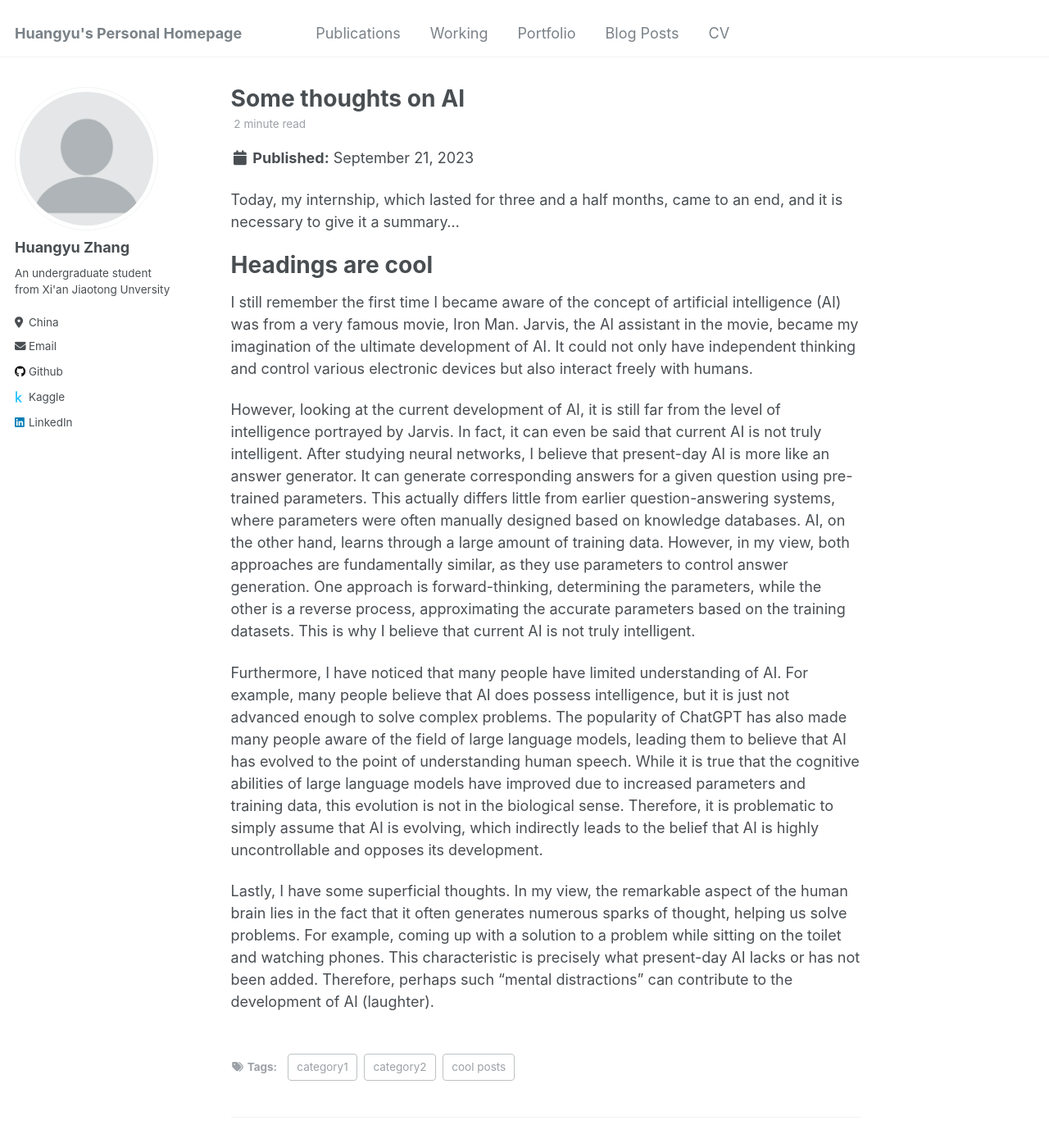
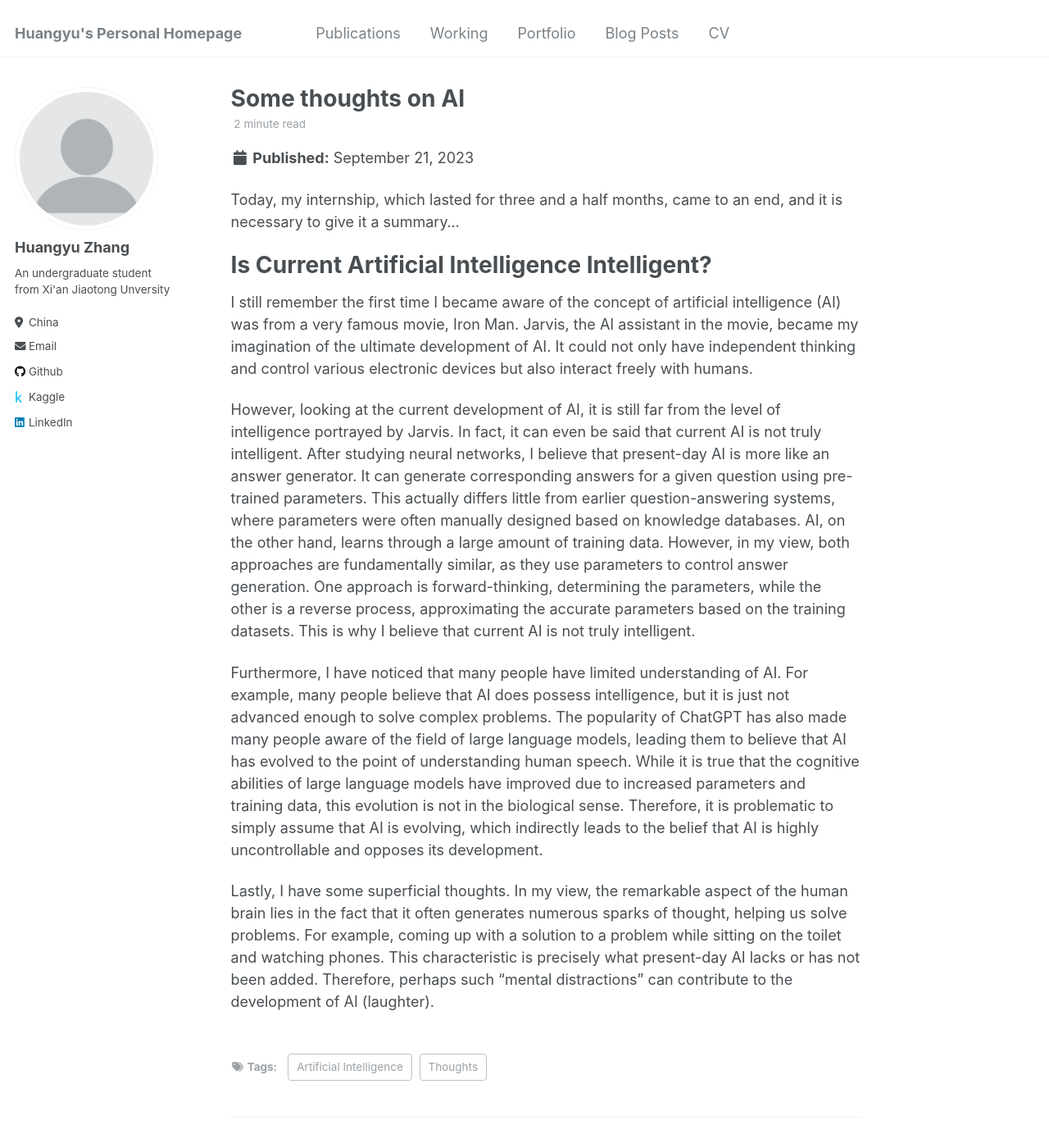
Before and after one commit to DavidZhang0710/DavidZhang0710.github.io, a Jekyll site: the page built from _posts/2023-09-21-blog-post-2.md, in a window 1280 px wide and 1400 px high. Shown: the whole window at 82% size. Built offline with Jekyll 4.4.1, drawn with Linux system fonts in a browser that asks for light colours.

Commit message:
feat: update blog titles

```diff
--- a/_posts/2023-09-21-blog-post-2.md
+++ b/_posts/2023-09-21-blog-post-2.md
@@ -3,14 +3,13 @@ title: 'Some thoughts on AI'
 date: 2023-09-21
 permalink: /posts/2023/09/blog-post-2/
 tags:
-  - cool posts
-  - category1
-  - category2
+  - Artificial Intelligence
+  - Thoughts
 ---
 
 Today, my internship, which lasted for three and a half months, came to an end, and it is necessary to give it a summary...
 
-Headings are cool
+Is Current Artificial Intelligence Intelligent?
 ======
 I still remember the first time I became aware of the concept of artificial intelligence (AI) was from a very famous movie, Iron Man. Jarvis, the AI assistant in the movie, became my imagination of the ultimate development of AI. It could not only have independent thinking and control various electronic devices but also interact freely with humans.
 
```
Also changed, not shown: _posts/2023-09-10-blog-post-1.md (+4 -4 lines), _posts/2023-10-17-blog-post-3.md (+4 -4 lines).
